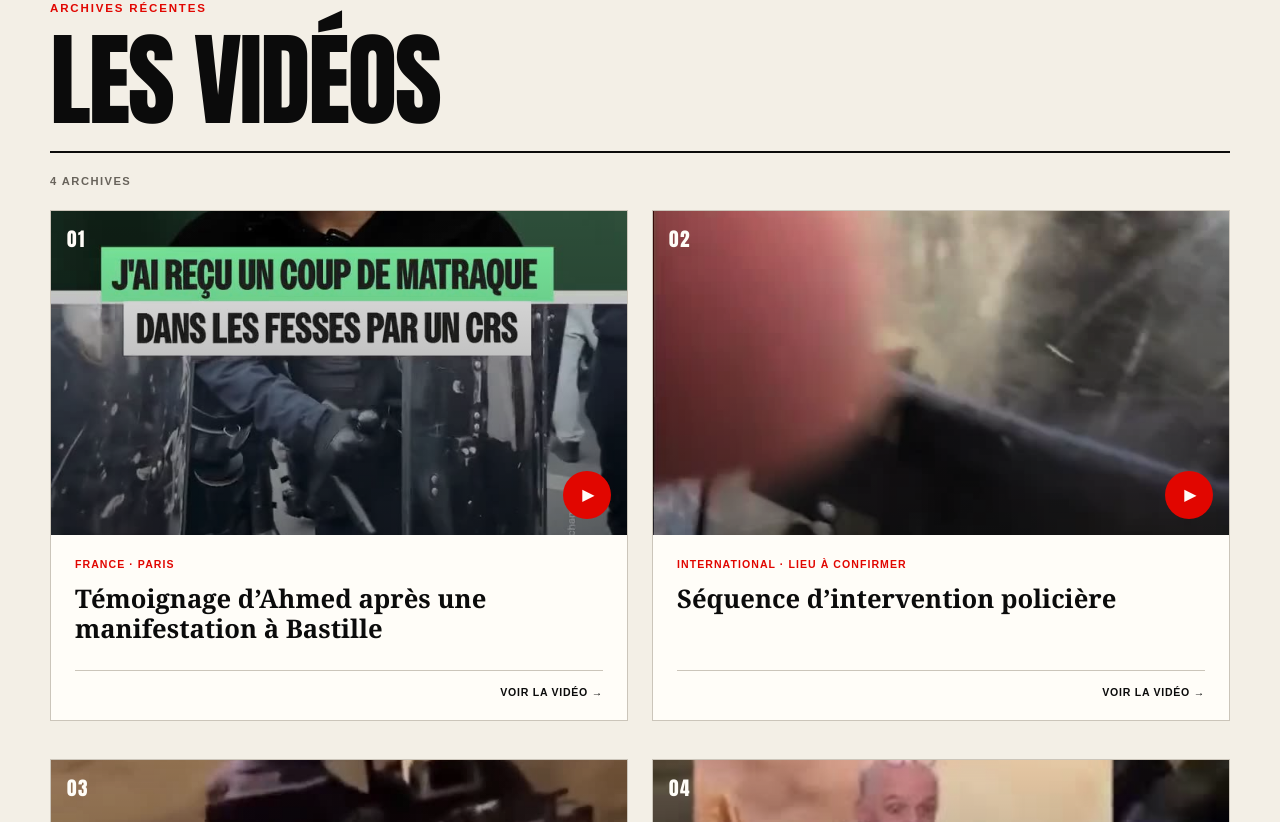
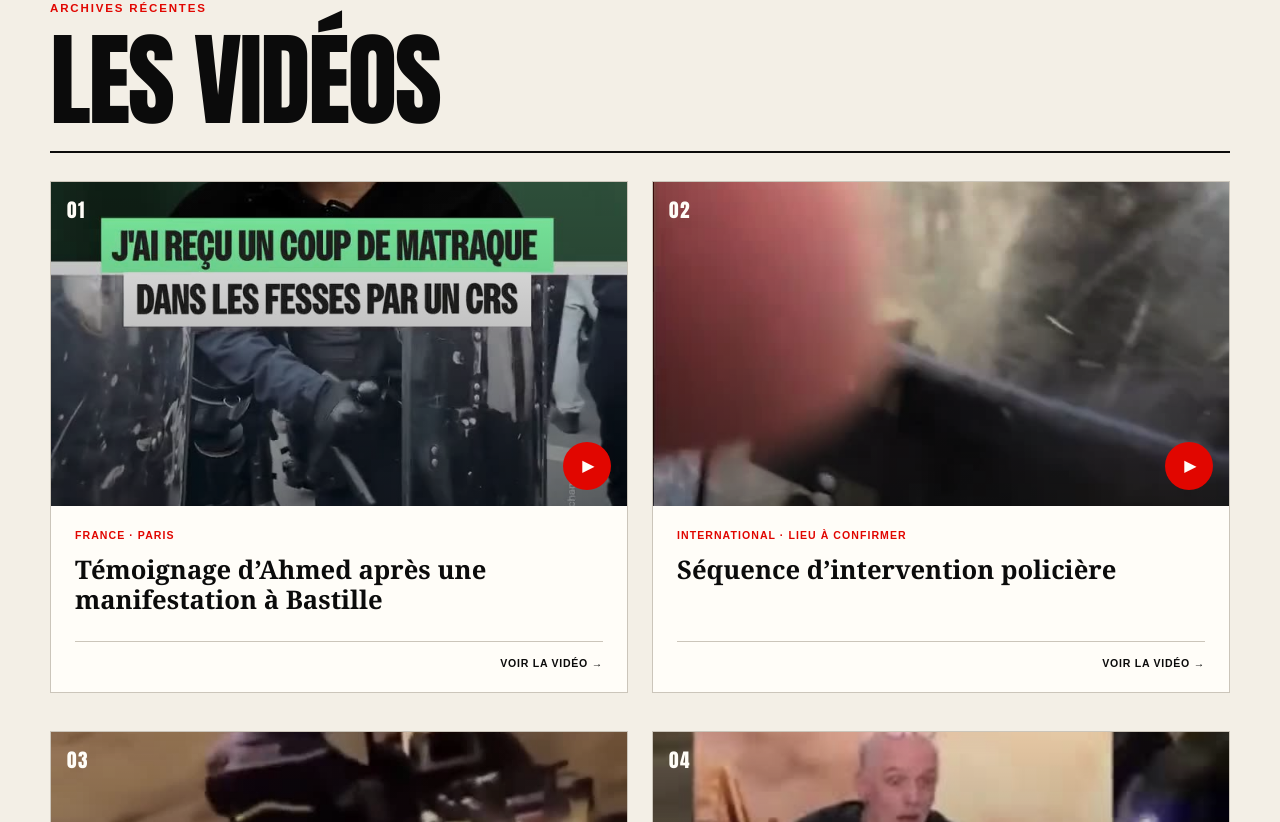
Before and after one commit to IceliosPY/BalanceTonFlic, an Angular app: page / in a window 1280 px wide. Shown: the part 898-1720 px from the top of the page. Built offline with nearby package versions, Linux system fonts and the light colour scheme.

Commit message:
Remove archive count

```diff
--- a/src/app/components/observatory/observatory.component.html
+++ b/src/app/components/observatory/observatory.component.html
@@ -11,7 +11,6 @@
   } @else if (loadError()) {
     <p class="empty-state">Les archives sont momentanément indisponibles.</p>
   } @else {
-    <div class="archive-count">{{ incidents().length }} archive{{ incidents().length === 1 ? '' : 's' }}</div>
     <div class="incident-grid">
       @for (incident of incidents(); track incident.id; let index = $index) {
         <article class="incident-card" tabindex="0" role="button" [attr.aria-label]="'Voir la vidéo : ' + incident.title" (click)="openIncident(incident)" (keydown.enter)="openIncident(incident)" (keydown.space)="$event.preventDefault(); openIncident(incident)">
--- a/src/styles.css
+++ b/src/styles.css
@@ -65,8 +65,7 @@
 .observatory { padding-block: 100px 120px; }
 .archive-heading { padding-bottom: 28px; border-bottom: 2px solid var(--black); }
 .archive-heading h2 { font-size: clamp(4rem, 8vw, 7.5rem); line-height: .82; }
-.archive-count { padding-block: 20px; color: var(--muted); font-size: .7rem; font-weight: 900; text-transform: uppercase; letter-spacing: .13em; }
-.incident-grid { display: grid; grid-template-columns: repeat(2, minmax(0, 1fr)); gap: 38px 24px; }
+.incident-grid { display: grid; grid-template-columns: repeat(2, minmax(0, 1fr)); gap: 38px 24px; padding-top: 28px; }
 .incident-card { min-width: 0; background: var(--white); border: 1px solid var(--line); cursor: pointer; transition: transform .18s ease, box-shadow .18s ease; }
 .incident-card:hover { transform: translateY(-4px); box-shadow: 7px 7px 0 var(--red); }
 .card-media { position: relative; aspect-ratio: 16 / 9; overflow: hidden; background: #191919; }
```
